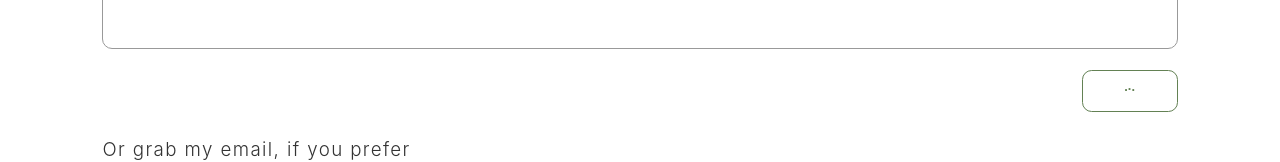
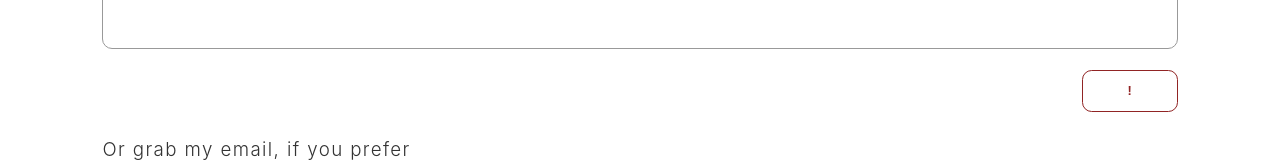
Before and after one commit to joshuadschoep/schoepproject-com, a React app: page /contact in a window 1280 px wide. Both pictures are taken after typing "Sample", "name@example.com", "Sample", "Sample" into the empty fields and a click on the button "Send". Shown: the part 861-1023 px from the top of the page. Built offline with nearby package versions, Linux system fonts and the light colour scheme; no server answers.

Commit message:
clean up errors and resets on contact page

```diff
--- a/src/pages/contact/const.tsx
+++ b/src/pages/contact/const.tsx
@@ -9,4 +9,4 @@ export const Schema = object({
   body: string().required('Message body is required'),
 });
 
-export type SubmitState = 'unsubmitted' | 'waiting' | 'success';
+export type SubmitState = 'unsubmitted' | 'waiting' | 'success' | 'failure';
--- a/src/pages/contact/contact.module.scss
+++ b/src/pages/contact/contact.module.scss
@@ -99,12 +99,13 @@
     }
 
     button[type='submit'].waiting:hover,
-    button[type='submit'].success:hover {
+    button[type='submit'].success:hover,
+    button[type='submit'].failure:hover {
       outline: none;
       cursor: auto;
     }
 
-    button[type='submit']:not(.waiting):not(.success) {
+    button[type='submit']:not(.waiting):not(.success):not(.failure) {
       background-color: #245b91;
       color: white;
     }
@@ -112,6 +113,15 @@
     button[type='submit'].success {
       color: #245b91;
       border-color: #245b91;
+
+      p {
+        animation: fadeIn 1.2s forwards;
+      }
+    }
+
+    button[type='submit'].failure {
+      color: #912424;
+      border-color: #912424;
 
       p {
         animation: fadeIn 1.2s forwards;
--- a/src/pages/contact/contact.tsx
+++ b/src/pages/contact/contact.tsx
@@ -33,9 +33,12 @@ export const Contact = () => {
     });
 
     axios
-      .post('https://api.schoepproject.com/contact-me', httpBody)
-      .then(() => setSubmitState('success'));
+      .post('https://api.schoepproject.com/www/contact-me', httpBody)
+      .then(() => setSubmitState('success'))
+      .catch(() => setSubmitState('failure'));
   }, [watch]);
+
+  const onFormChange = useCallback(() => setSubmitState('unsubmitted'), []);
 
   const [buttonContent, buttonStyles] = useMemo(() => {
     switch (submitState) {
@@ -45,13 +48,15 @@ export const Contact = () => {
         return [<BouncingDots />, styles.waiting];
       case 'success':
         return [<p>Sent</p>, styles.success];
+      case 'failure':
+        return [<p>!</p>, styles.failure];
     }
   }, [submitState]);
 
   return (
     <article className={styles.contact}>
       <h2>Contact me</h2>
-      <form onSubmit={handleSubmit(onSubmit)}>
+      <form onSubmit={handleSubmit(onSubmit)} onChange={onFormChange}>
         <h3>Send me a message directly</h3>
         <Input
           className={styles.formItem}
```
